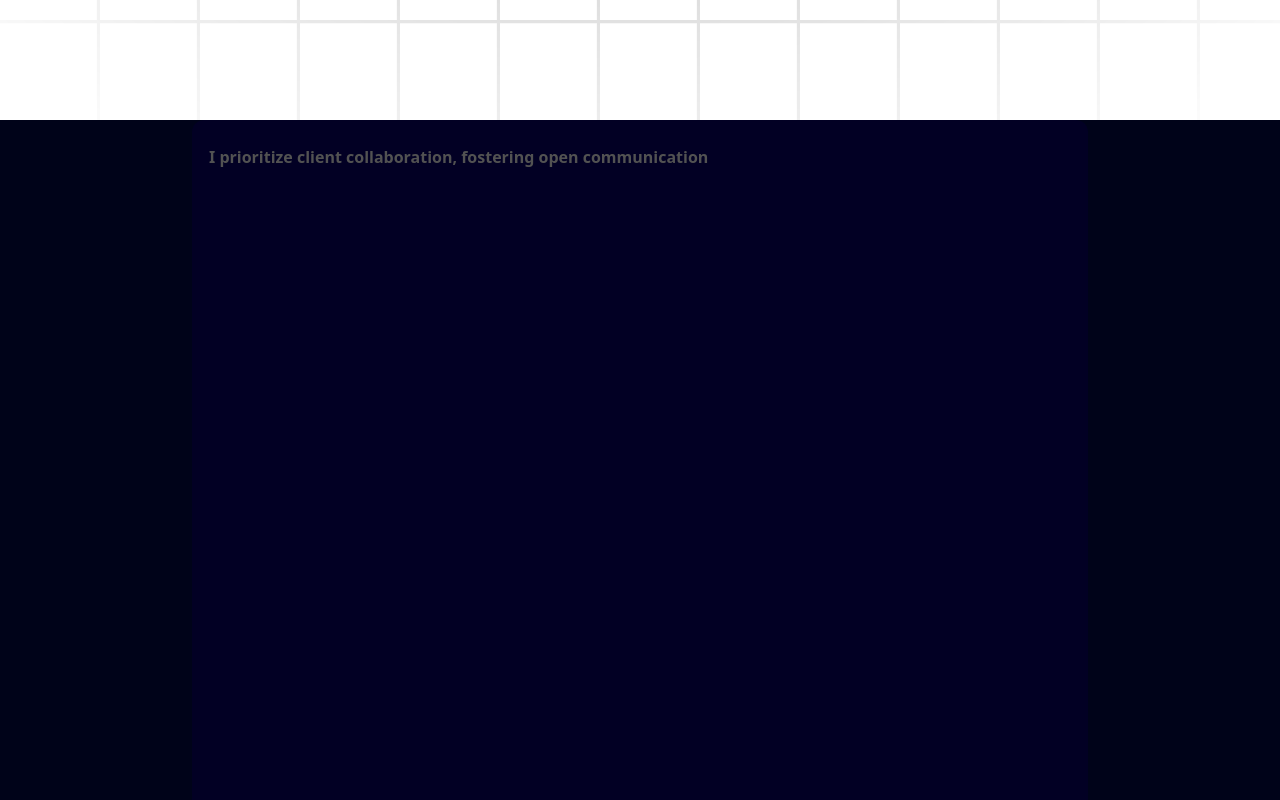
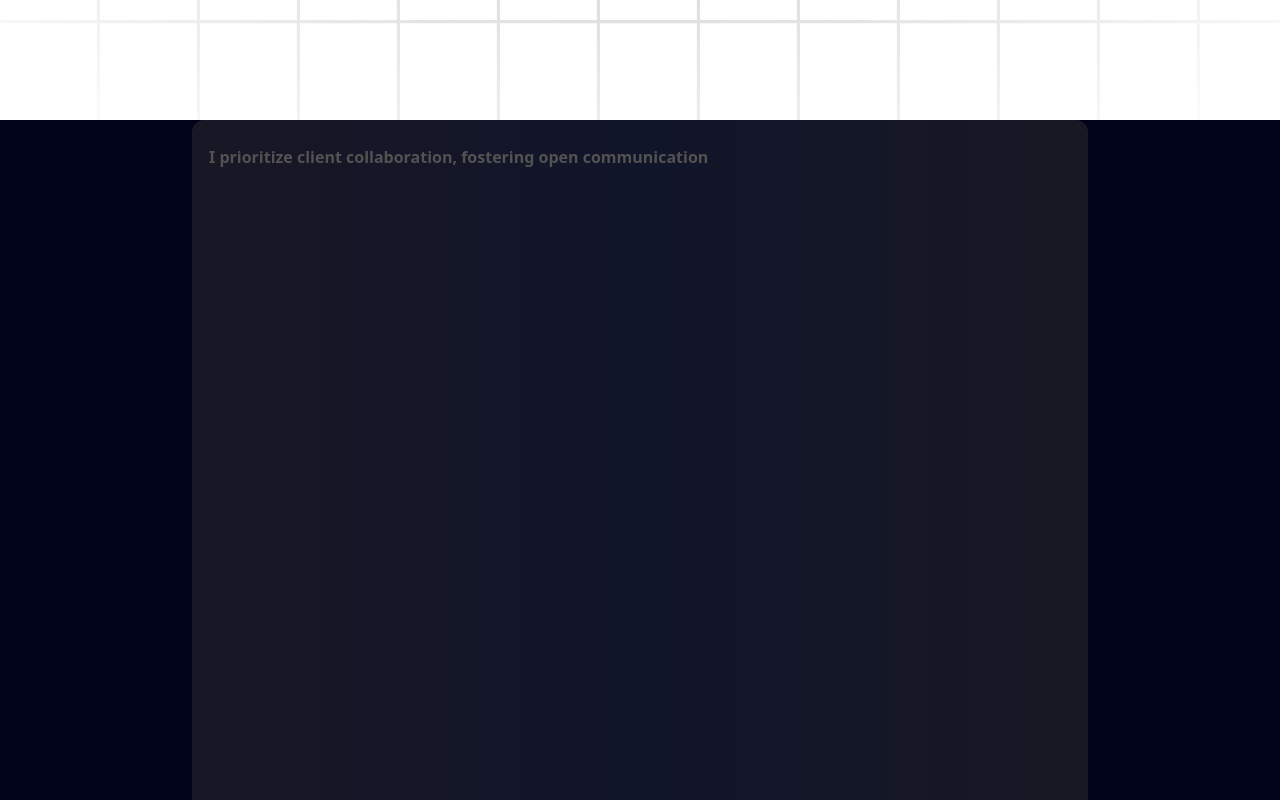
Before and after one commit to H3nry-T/Linear-, a Next.js app: page / in a window 1280 px wide. Shown: the part 680-1480 px from the top of the page. Built offline with nearby package versions, Linux system fonts and the light colour scheme.

Commit message:
picked bento box color

```diff
--- a/src/components/ui/BentoGrid.tsx
+++ b/src/components/ui/BentoGrid.tsx
@@ -45,8 +45,7 @@ export const BentoGridItem = ({
         className
       )}
       style={{
-        background: 'rgb(2,0,36)',
-        backgroundColor: 'linear-gradient(0deg, rgba(34,193,195,1) 0%, rgba(253,187,45,1) 100%)',
+        background: 'linear-gradient(90deg, rgba(24,23,37,1) 0%,rgba(28,33,53,0.6)  50%, rgba(24,24,36,1)  100%)',
       }}
     >
       <div className="group-hover/bento:translate-x-2 transition duration-200">
```
